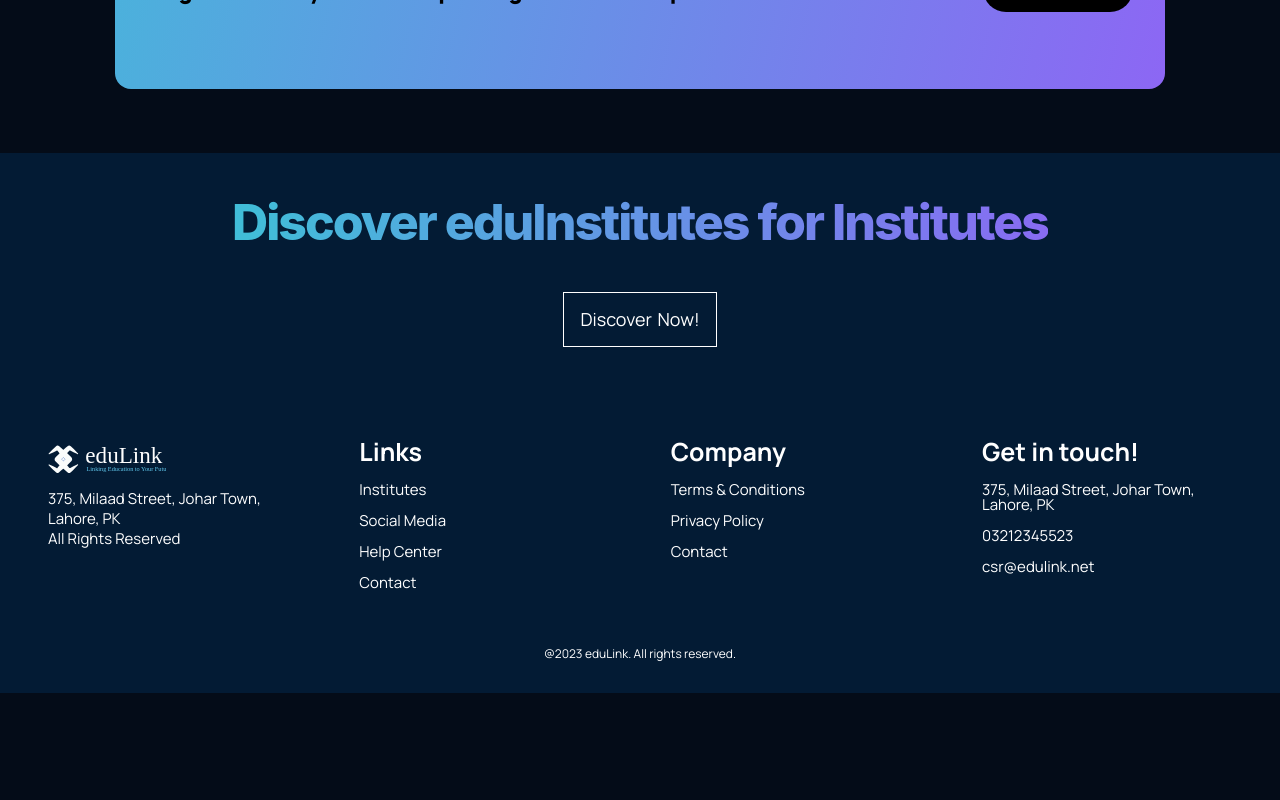
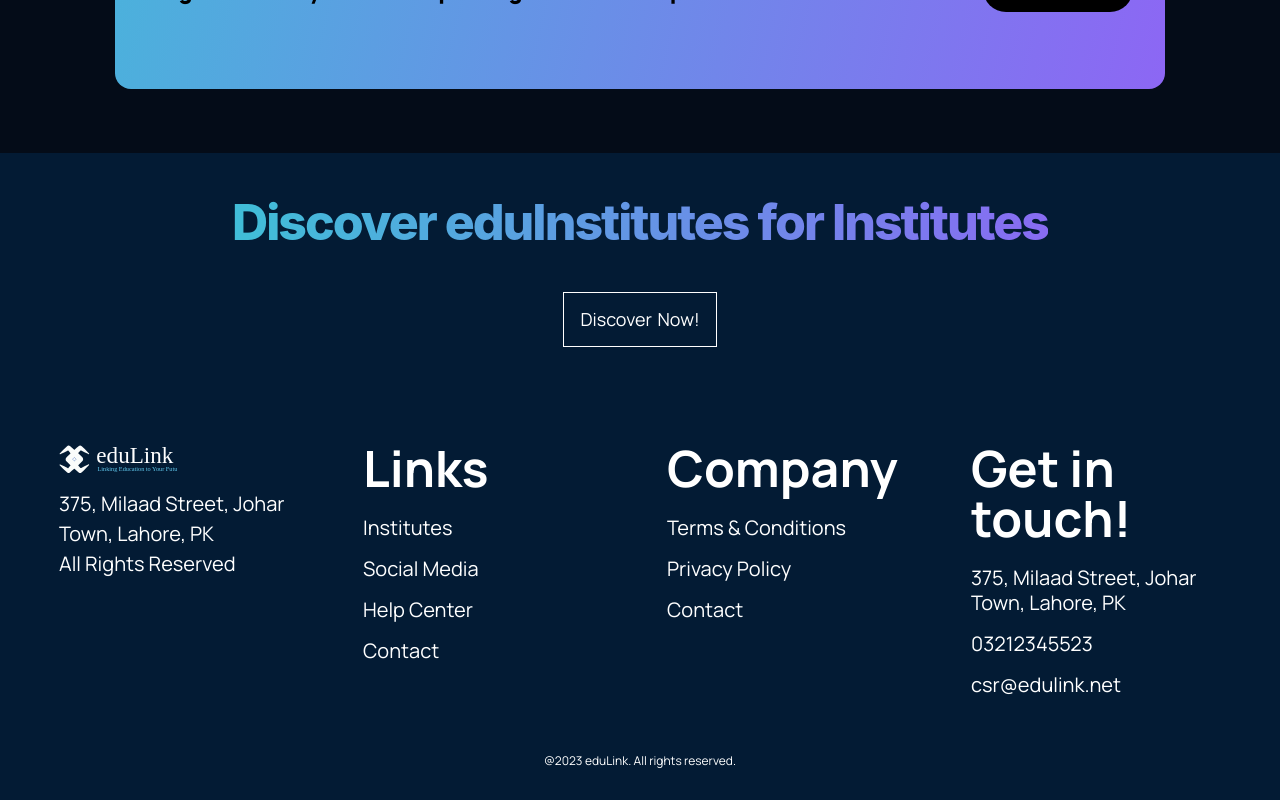
Before and after one commit to usmanf07/edulink, a React (Create React App) app in the folder edulink/: page / in a window 1280 px wide. Shown: the part 3816-4616 px from the top of the page. Before the commit the page ends 4509 px from the top, so only its background shows below. Built offline with nearby package versions, Linux system fonts and the light colour scheme.

Commit message:
footer-updated

```diff
--- a/edulink/src/containers/footer/footer.css
+++ b/edulink/src/containers/footer/footer.css
@@ -37,7 +37,7 @@
 
 .edulink__footer-links {
     display: flex;
-    justify-content: space-between;
+    justify-content: space-around;
     align-items: flex-start;
     flex-direction: row;
     flex-wrap: wrap;
@@ -65,8 +65,8 @@
 
 .edulink__footer-links_logo p {
     font-family: var(--font-family);
-    font-size: 15px;
-    line-height: 20px;
+    font-size: 20px;
+    line-height: 30px;
     color: #fff;
 }
 
@@ -77,8 +77,8 @@
 }
 
 .edulink__footer-links_div h4 {
-    font-size: 25px;
-    line-height: 17px;
+    font-size: 50px;
+    line-height: 50px;
     font-family: var(--font-family);
     color: #fff;
 
@@ -86,8 +86,8 @@
 }
 
 .edulink__footer-links_div p {
-    font-size: 15px;
-    line-height: 15px;
+    font-size: 20px;
+    line-height: 25px;
     font-family: var(--font-family);
     color: #fff;
 
```
